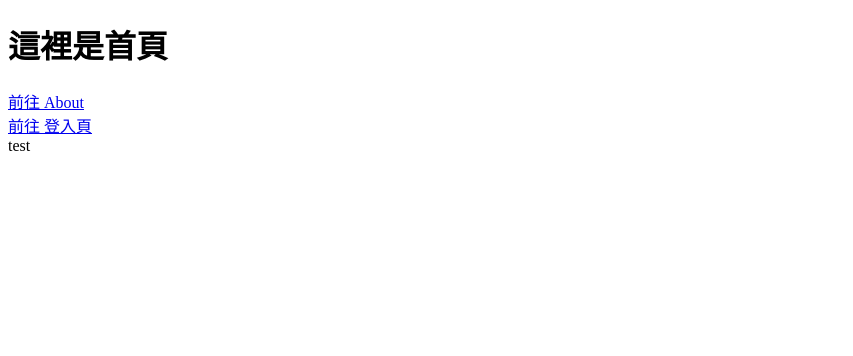
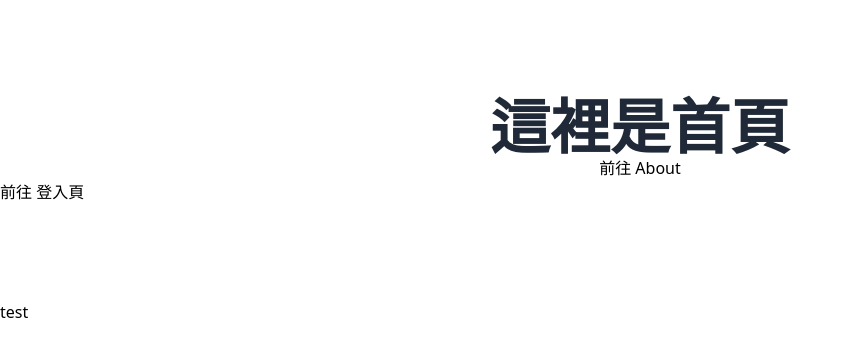
Before and after one commit to minilabmemo/f2e-nuxt-app, a Nuxt app: page / in a window 1280 px wide. Shown: the top 356 px of the page, without its empty margins (0-853 px from the left). Built offline with nearby package versions, Linux system fonts and the light colour scheme; what vue3-google-login would draw is missing.

Commit message:
➕ Add: tailwindcss

```diff
--- a/nuxt.config.ts
+++ b/nuxt.config.ts
@@ -1,5 +1,6 @@
 // https://nuxt.com/docs/api/configuration/nuxt-config
 export default defineNuxtConfig({
+  modules: ['@nuxtjs/tailwindcss'],
   devtools: { enabled: true },
   typescript: {
     typeCheck: true
--- a/package.json
+++ b/package.json
@@ -18,6 +18,7 @@
   },
   "devDependencies": {
     "@nuxtjs/eslint-config-typescript": "^12.1.0",
+    "@nuxtjs/tailwindcss": "^6.12.0",
     "eslint": "^8.57.0",
     "eslint-config-prettier": "^9.1.0",
     "eslint-plugin-prettier": "^5.1.3",
--- /dev/null
+++ b/tailwind.config.js
@@ -0,0 +1,8 @@
+/** @type {import('tailwindcss').Config} */
+export default {
+  content: [],
+  theme: {
+    extend: {},
+  },
+  plugins: [],
+}
```
Also changed, not shown: 1 other file (tests, documents, lock files or other folders).
